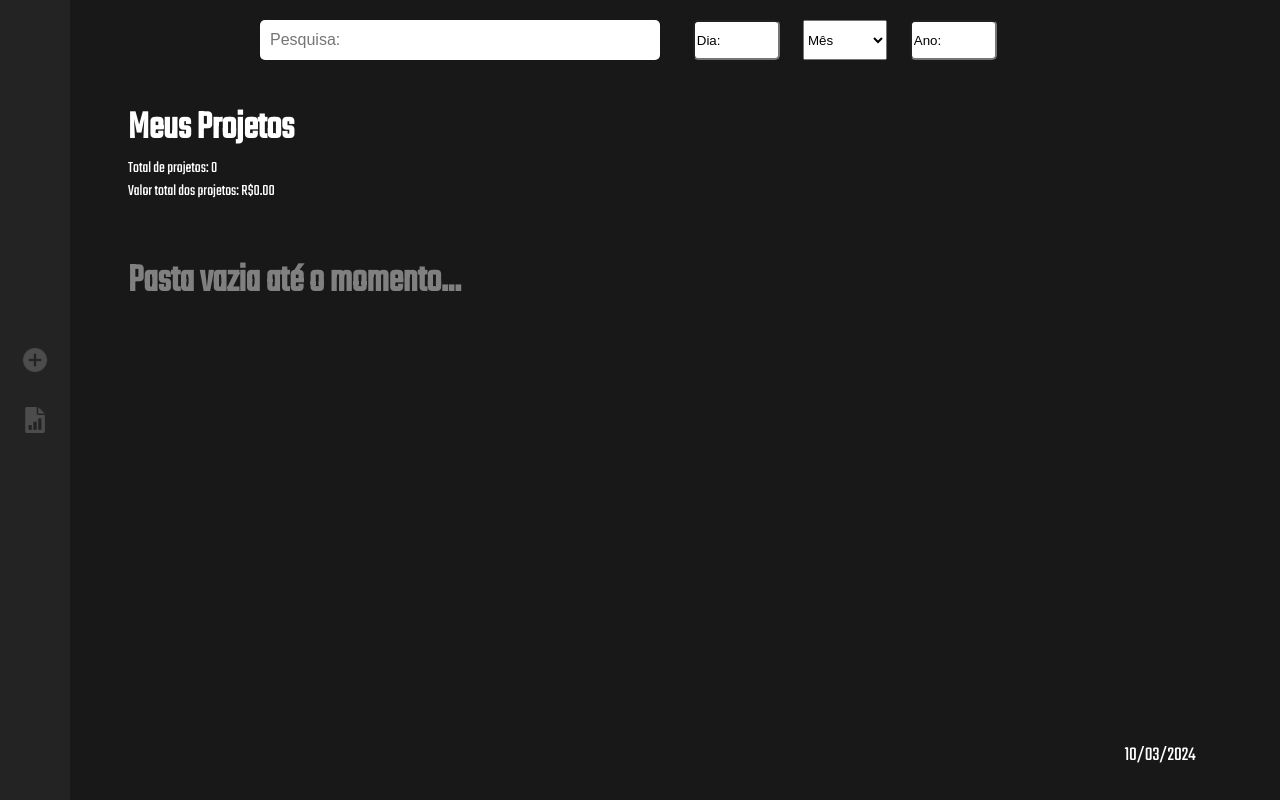
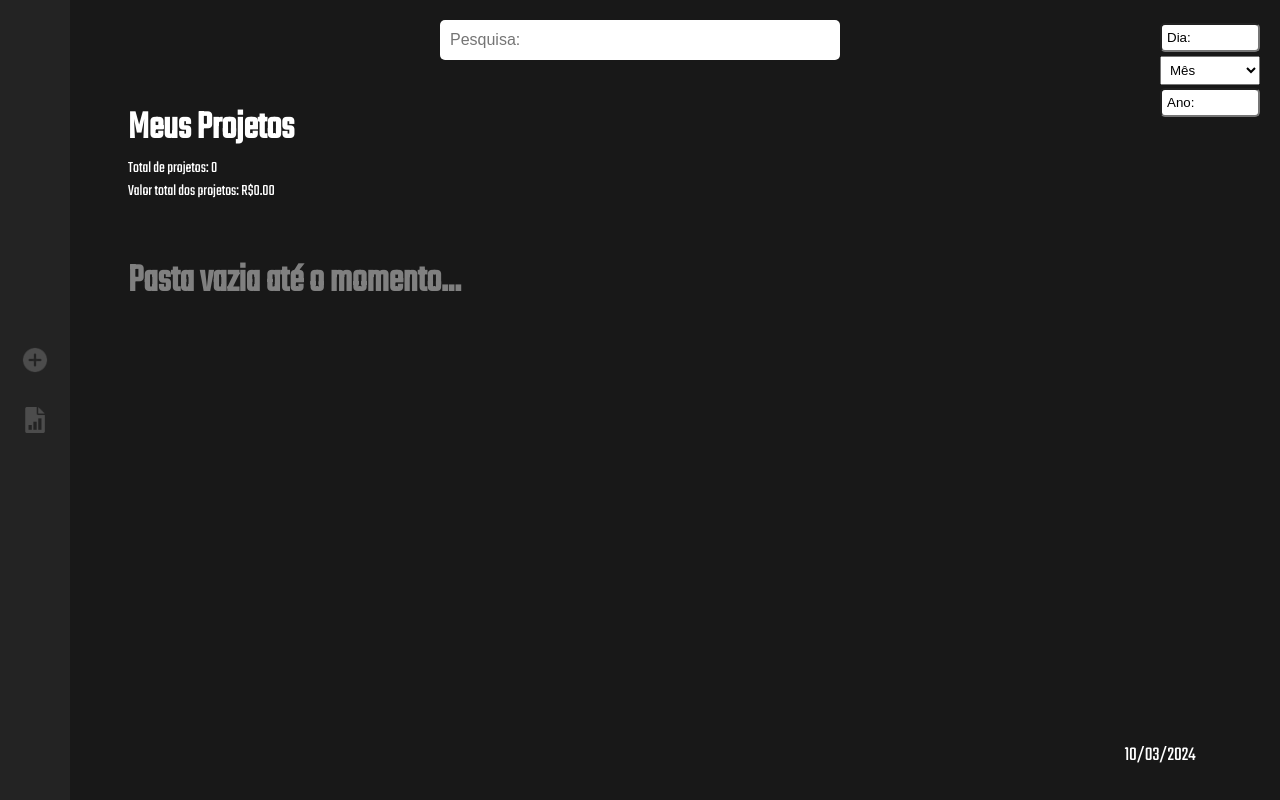
Before and after one commit to caamag/Gerenciador-de-projetos, a website: page index.html in a window 1280 px wide. Drawn offline with Linux system fonts and the light colour scheme; a web font is replaced by a local one.

Commit message:
enviando dados

```diff
--- a/css/style.css
+++ b/css/style.css
@@ -96,22 +96,28 @@ nav img {
 }
 
 .date-filter-container {
-    width: 350px;
-    height: 100%;
-    margin-left: 10px;
+    position: absolute;
+    width: 100px;
+    height: 100px;
+    right: 20px;
+    top: 20px;
     border-radius: 5px;
     display: flex;
+    flex-direction: column;
     justify-content: space-evenly;
 }
 
-.date-filter-container input{
-    width: 25%;
-    height: 100%;
+.date-filter-container input {
+    width: 100%;
     border-radius: 5px;
-    padding: 2px;
+    padding: 5px;
 }
 
-.date-filter-container input::placeholder{
+.date-filter-container select {
+    padding: 5px;
+}
+
+.date-filter-container input::placeholder {
     color: black;
 }
 
```
Also changed, not shown: index.html (+2 -1 lines).
